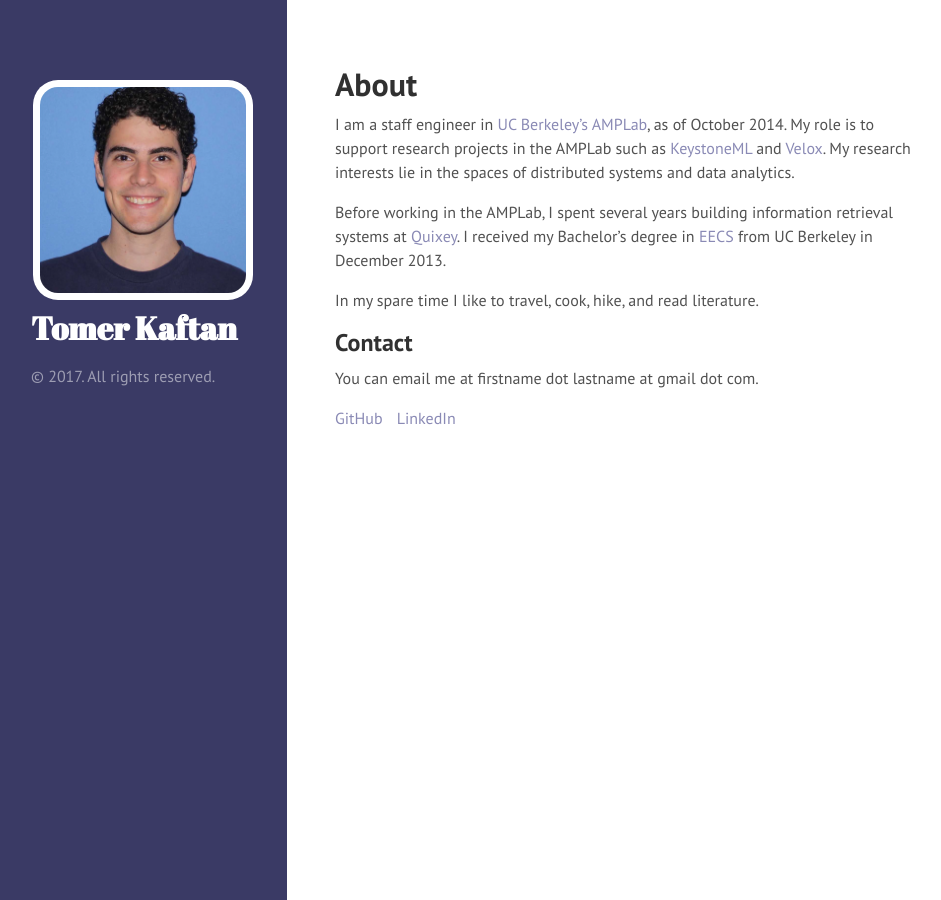
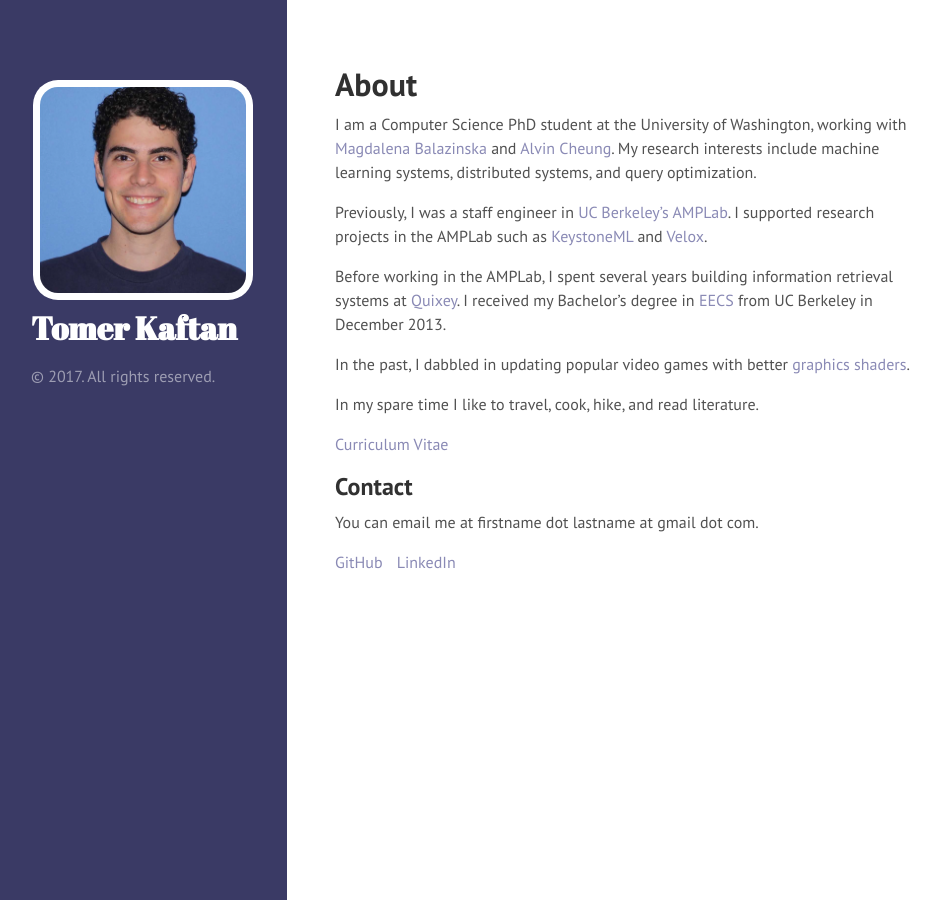
Before and after one commit to tomerk/tomerk.github.io, a Jekyll site: the page built from index.md, in a window 1280 px wide. Shown: the whole page, without its empty margins (1-942 px from the left). Built offline with Jekyll 4.4.1, drawn with Linux system fonts in a browser that asks for light colours; Markdown is read by kramdown in place of the engine named in the settings.

Commit message:
Updated website

```diff
--- a/index.md
+++ b/index.md
@@ -2,12 +2,17 @@
 layout: page
 title: About
 ---
+I am a Computer Science PhD student at the University of Washington, working with [Magdalena Balazinska](https://www.cs.washington.edu/people/faculty/magda) and [Alvin Cheung](https://homes.cs.washington.edu/~akcheung/). My research interests include machine learning systems, distributed systems, and query optimization.
 
-I am a staff engineer in [UC Berkeley's AMPLab](https://amplab.cs.berkeley.edu), as of October 2014. My role is to support research projects in the AMPLab such as [KeystoneML](http://keystone-ml.org) and [Velox](https://github.com/amplab/velox-modelserver). My research interests lie in the spaces of distributed systems and data analytics.
+Previously, I was a staff engineer in [UC Berkeley's AMPLab](https://amplab.cs.berkeley.edu). I supported research projects in the AMPLab such as [KeystoneML](http://keystone-ml.org) and [Velox](https://github.com/amplab/velox-modelserver).
 
-Before working in the AMPLab, I spent several years building information retrieval systems at [Quixey](http://www.quixey.com). I received my Bachelor's degree in  [EECS](https://www.eecs.berkeley.edu) from UC Berkeley in December 2013.
+Before working in the AMPLab, I spent several years building information retrieval systems at [Quixey](https://en.wikipedia.org/wiki/Quixey). I received my Bachelor's degree in [EECS](https://www.eecs.berkeley.edu) from UC Berkeley in December 2013.
+
+In the past, I dabbled in updating popular video games with better [graphics shaders](https://www.nexusmods.com/oblivion/mods/37825/?).
 
 In my spare time I like to travel, cook, hike, and read literature.
+
+<span>[Curriculum Vitae](public/images/tomer-headshot.png)</span>
 
 ## Contact
 
```
Also changed, not shown: 1 other file.
